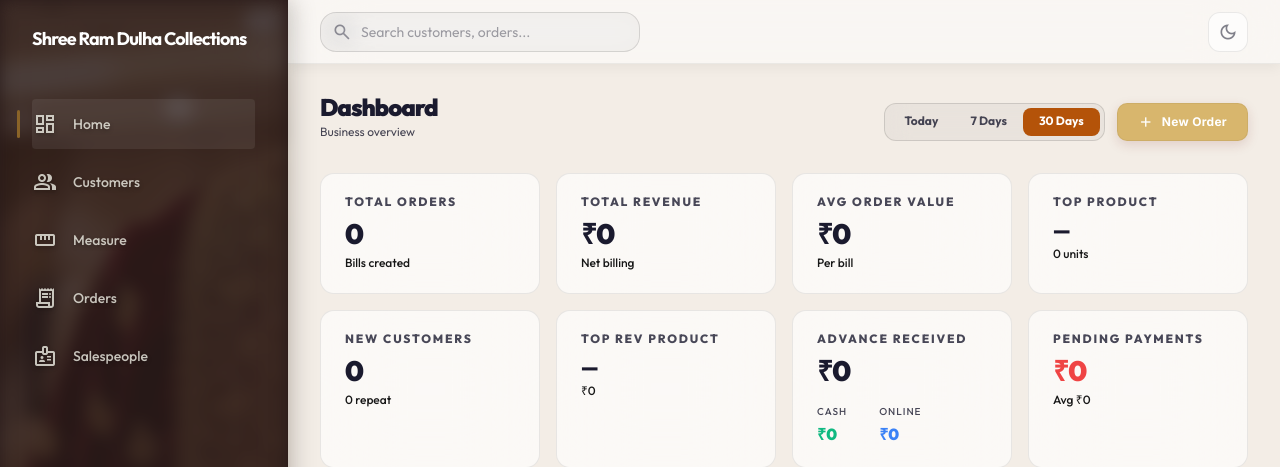
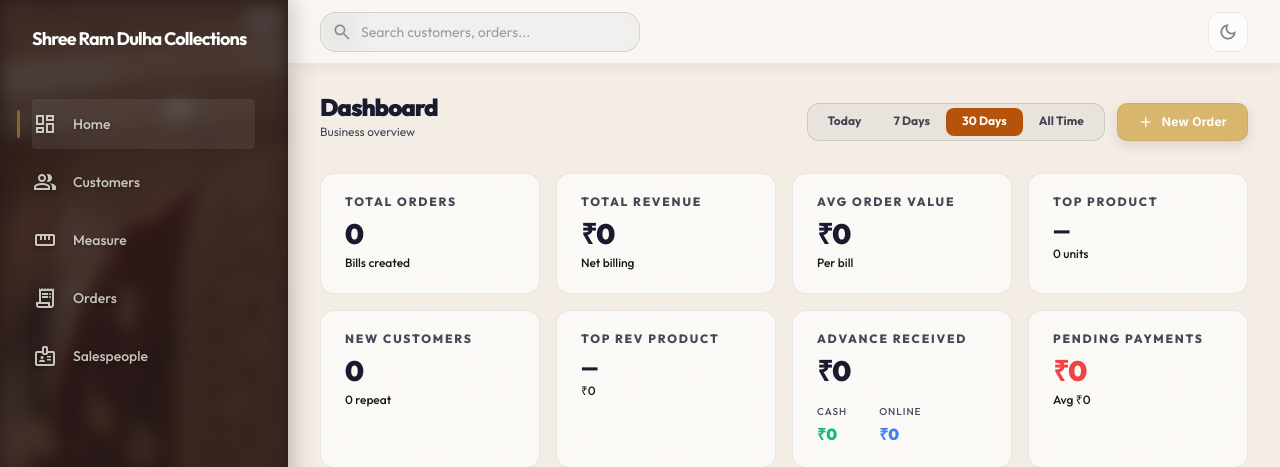
Before and after one commit to Pinkesh2905/SRDC, a Django app: page / in a window 1280 px wide. Shown: the top 467 px of the page. Run offline with Django 5.2, Linux system fonts and the light colour scheme; the visitor is signed in with stand-in values (Sample User, id 1); data that the repository does not hold is empty; some libraries are stand-ins or nearby versions.

Commit message:
feat: Add All Time filter option to dashboard

```diff
--- a/core/templates/core/dashboard.html
+++ b/core/templates/core/dashboard.html
@@ -92,6 +92,7 @@
                 <a href="?filter=today" class="px-4 h-full flex items-center text-xs font-bold rounded-[8px] transition-all {% if time_filter == 'today' %}bg-amber-700 dark:bg-secondary text-white !important{% else %}text-theme-secondary hover:text-theme-primary{% endif %}">Today</a>
                 <a href="?filter=week" class="px-4 h-full flex items-center text-xs font-bold rounded-[8px] transition-all {% if time_filter == 'week' %}bg-amber-700 dark:bg-secondary text-white !important{% else %}text-theme-secondary hover:text-theme-primary{% endif %}">7 Days</a>
                 <a href="?filter=month" class="px-4 h-full flex items-center text-xs font-bold rounded-[8px] transition-all {% if time_filter == 'month' %}bg-amber-700 dark:bg-secondary text-white !important{% else %}text-theme-secondary hover:text-theme-primary{% endif %}">30 Days</a>
+                <a href="?filter=all" class="px-4 h-full flex items-center text-xs font-bold rounded-[8px] transition-all {% if time_filter == 'all' %}bg-amber-700 dark:bg-secondary text-white !important{% else %}text-theme-secondary hover:text-theme-primary{% endif %}">All Time</a>
             </div>
             <a href="{% url 'measurement_profile' %}" class="btn-premium btn-premium--gold !py-0 h-[38px] px-5 !rounded-[10px] flex items-center justify-center">
                 <span class="btn-premium__label flex items-center gap-2 text-xs font-bold">
--- a/core/views.py
+++ b/core/views.py
@@ -56,6 +56,10 @@ def dashboard(request):
         start_date = today - timedelta(days=6)
         end_date = today
         period_name = "Last 7 days"
+    elif time_filter == 'all':
+        start_date = today - timedelta(days=36500) # 100 years
+        end_date = today
+        period_name = "All Time"
     elif time_filter == 'custom' and start_date_str and end_date_str:
         try:
             start_date = datetime.strptime(start_date_str, '%Y-%m-%d').date()
```
